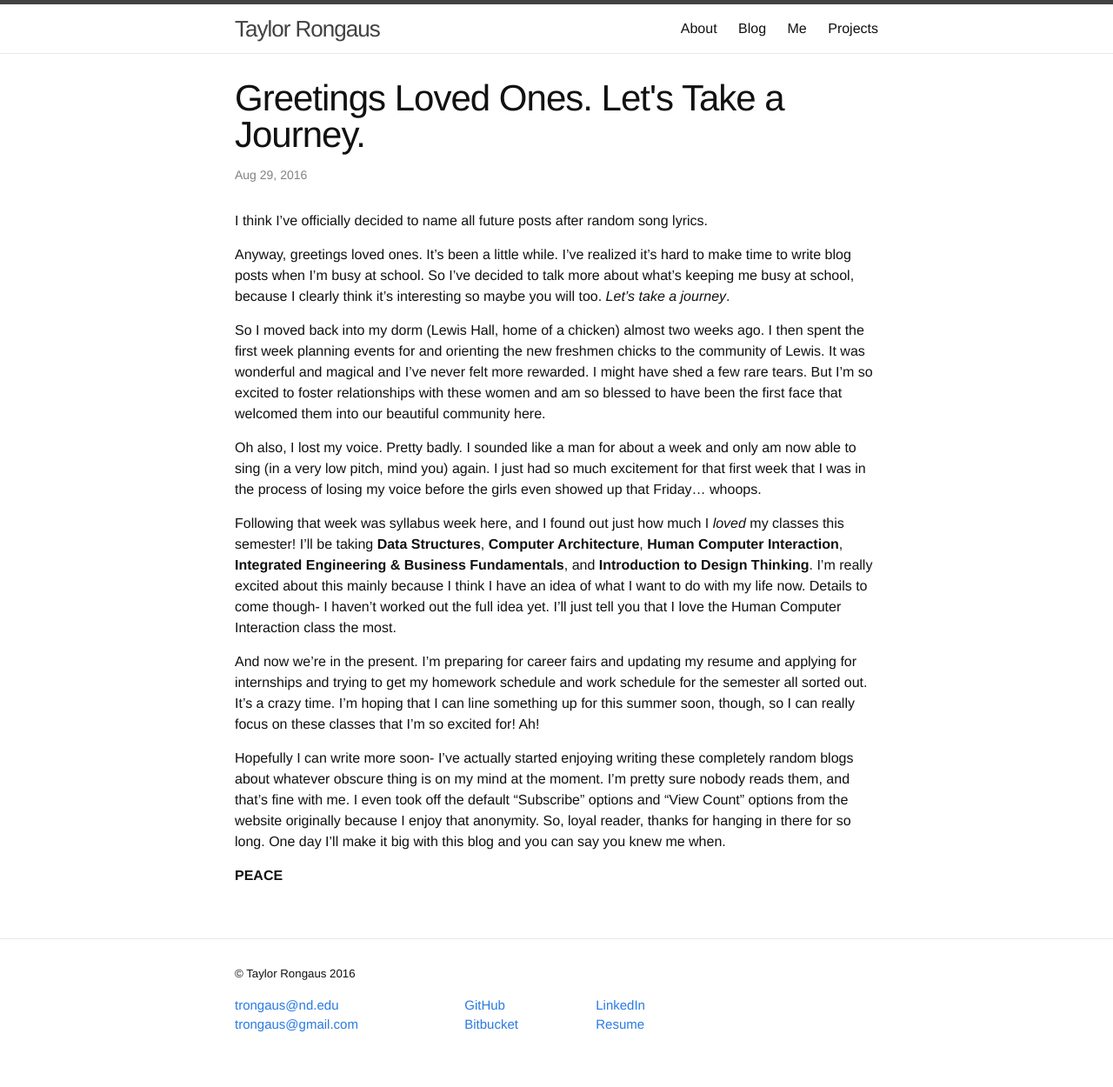
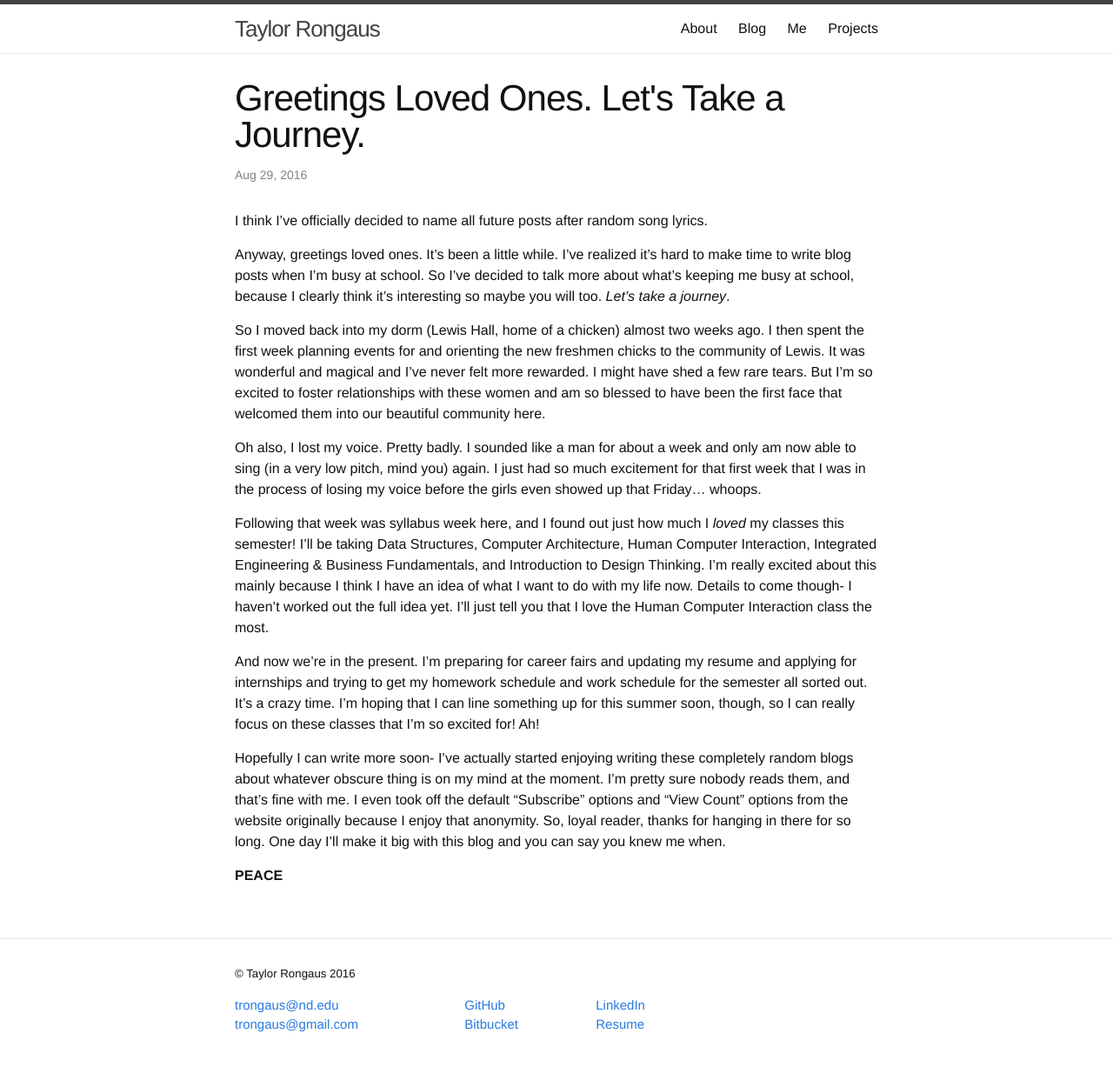
Before and after one commit to trongaus/trongaus.github.io, a Jekyll site: the page built from _posts/2016-08-29-greetings-loved-ones.md, in a window 1280 px wide. Shown: the whole page at 87% size. Built offline with Jekyll 4.4.1, drawn with Linux system fonts in a browser that asks for light colours.

Commit message:
standardizing formatting

```diff
--- a/_posts/2016-08-29-greetings-loved-ones.md
+++ b/_posts/2016-08-29-greetings-loved-ones.md
@@ -13,7 +13,7 @@ So I moved back into my dorm (Lewis Hall, home of a chicken) almost two weeks ag
 
 Oh also, I lost my voice. Pretty badly. I sounded like a man for about a week and only am now able to sing (in a very low pitch, mind you) again. I just had so much excitement for that first week that I was in the process of losing my voice before the girls even showed up that Friday... whoops.
 
-Following that week was syllabus week here, and I found out just how much I *loved* my classes this semester! I'll be taking **Data Structures**, **Computer Architecture**, **Human Computer Interaction**, **Integrated Engineering & Business Fundamentals**, and **Introduction to Design Thinking**. I'm really excited about this mainly because I think I have an idea of what I want to do with my life now. Details to come though- I haven't worked out the full idea yet. I'll just tell you that I love the Human Computer Interaction class the most.
+Following that week was syllabus week here, and I found out just how much I *loved* my classes this semester! I'll be taking Data Structures, Computer Architecture, Human Computer Interaction, Integrated Engineering & Business Fundamentals, and Introduction to Design Thinking. I'm really excited about this mainly because I think I have an idea of what I want to do with my life now. Details to come though- I haven't worked out the full idea yet. I'll just tell you that I love the Human Computer Interaction class the most.
 
 And now we're in the present. I'm preparing for career fairs and updating my resume and applying for internships and trying to get my homework schedule and work schedule for the semester all sorted out. It's a crazy time. I'm hoping that I can line something up for this summer soon, though, so I can really focus on these classes that I'm so excited for! Ah!
 
```
